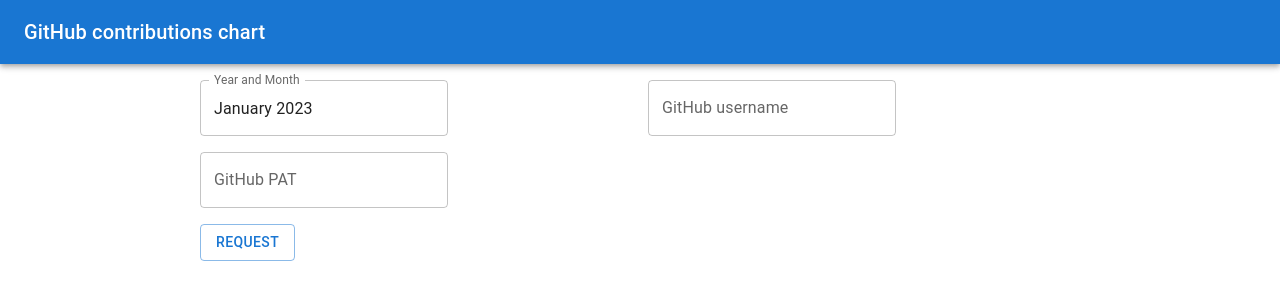
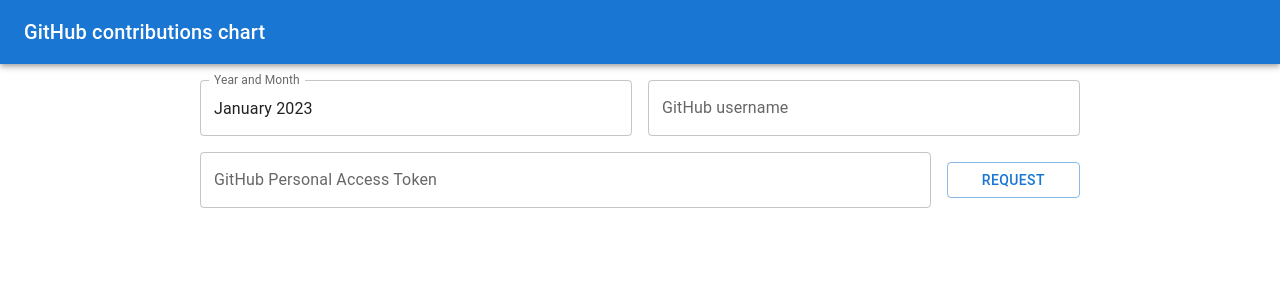
Before and after one commit to koji-1009/github-contribution-charts, a React (Create React App) app: page / in a window 1280 px wide. Shown: the top 300 px of the page. Built offline with nearby package versions, Linux system fonts and the light colour scheme.

Commit message:
Fix layout

```diff
--- a/src/components/Contributions.tsx
+++ b/src/components/Contributions.tsx
@@ -37,7 +37,7 @@ export function Contributions() {
   return (
     <Box>
       <form onSubmit={handleSubmit(onSubmit)}>
-        <Grid container spacing={2}>
+        <Grid container spacing={2}  alignItems={'center'} >
           <Grid item xs={6}>
             <Controller
               name="to"
@@ -49,7 +49,7 @@ export function Contributions() {
                   minDate={new Date(2000, 1, 1)}
                   maxDate={new Date()}
                   renderInput={(params) => (
-                    <TextField {...params} helperText={null} />
+                    <TextField fullWidth {...params} helperText={null} />
                   )}
                   {...field}
                 />
@@ -61,21 +61,21 @@ export function Contributions() {
               name="username"
               control={control}
               render={({ field }) => (
-                <TextField label="GitHub username" {...field} />
+                <TextField fullWidth label="GitHub username" {...field} />
               )}
             />
           </Grid>
-          <Grid item xs={12}>
+          <Grid item xs={10}>
             <Controller
               name="token"
               control={control}
               render={({ field }) => (
-                <TextField label="GitHub PAT" {...field} />
+                <TextField type={"password"} fullWidth label="GitHub Personal Access Token" {...field} />
               )}
             />
           </Grid>
-          <Grid item xs={12}>
-            <Button variant="outlined" type="submit">
+          <Grid item xs={2}>
+            <Button fullWidth variant="outlined" type="submit">
               Request
             </Button>
           </Grid>
```
